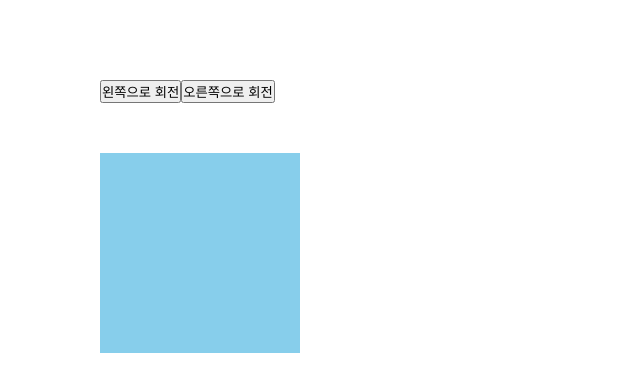
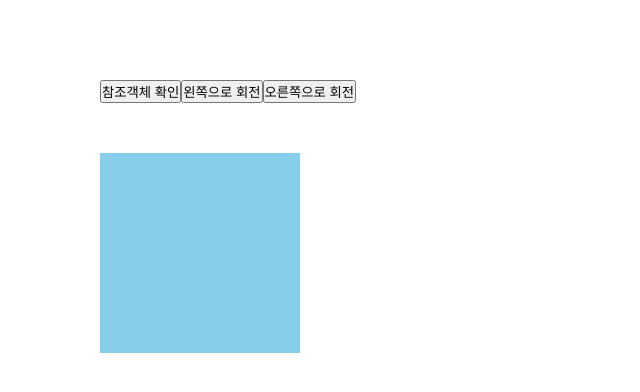
Before and after one commit to carrottechplus/react-first, a React (Create React App) app: page / in a window 1280 px wide. Shown: the top 392 px of the page, without its empty margins (0-640 px from the left). Built offline with nearby package versions, Linux system fonts and the light colour scheme; a web font is replaced by a local one.

Commit message:
useRef 확인

```diff
--- a/src/App.js
+++ b/src/App.js
@@ -1,31 +1,24 @@
 import './scss/style.scss';
-import { useState } from 'react';
-
-// 좌우버튼 클릭 시 45도씩 왼쪽, 오른쪽 회전되게 모션 처리
-// document.querySelector 위치 오류
-// 아래와 같이 코드작성을 하면 app컴포넌트가 호출 된 후에만 article 요소가 동적으로 생기는 구조이기 때문에
-// const box = document.querySelector('article'); <- 이 구문은 현재 에러 발생 (아직 없는 요소를 탐색하기 때문!)
-// 리액트 컴포넌트 안쪽에서는 document.querySelector문을 가급적 쓰면 안됨
-// >> 이유는 현재 리액트에서 관리되고 있는 가상돔을 제어하는 것이 아닌 제어가 불가능한 리얼돔을 가져오기 떄문..!!1
+import { useState, useRef } from 'react';
 
 function App() {
-	const [Num, setNum] = useState('rotate(0deg)');
-	const box = document.querySelector('article');
-
-	const prev = () => {
-		setNum(Num - 1);
-		box.style.transform = `rotate(${45 * Num}deg)`;
-	};
-	const next = () => {
-		setNum(Num + 1);
-		box.style.transform = `rotate(${45 * Num}deg)`;
-	};
+	// 가상돔 요소가 담길 빈 참조객체를 미리 초기화
+	const article = useRef(null);
+	console.log(article);
 
 	return (
 		<div className='wrap'>
-			<button onClick={prev}>왼쪽으로 회전</button>
-			<button onClick={next}>오른쪽으로 회전</button>
-			<article></article>
+			<button
+				onClick={() => {
+					console.log(article);
+				}}
+			>
+				참조객체 확인
+			</button>
+			<button>왼쪽으로 회전</button>
+			<button>오른쪽으로 회전</button>
+			{/* 참조하고 있는 가상돔요소를 useRef로 만든 참조객체와 연결 */}
+			<article ref={article}></article>
 		</div>
 	);
 }
```
